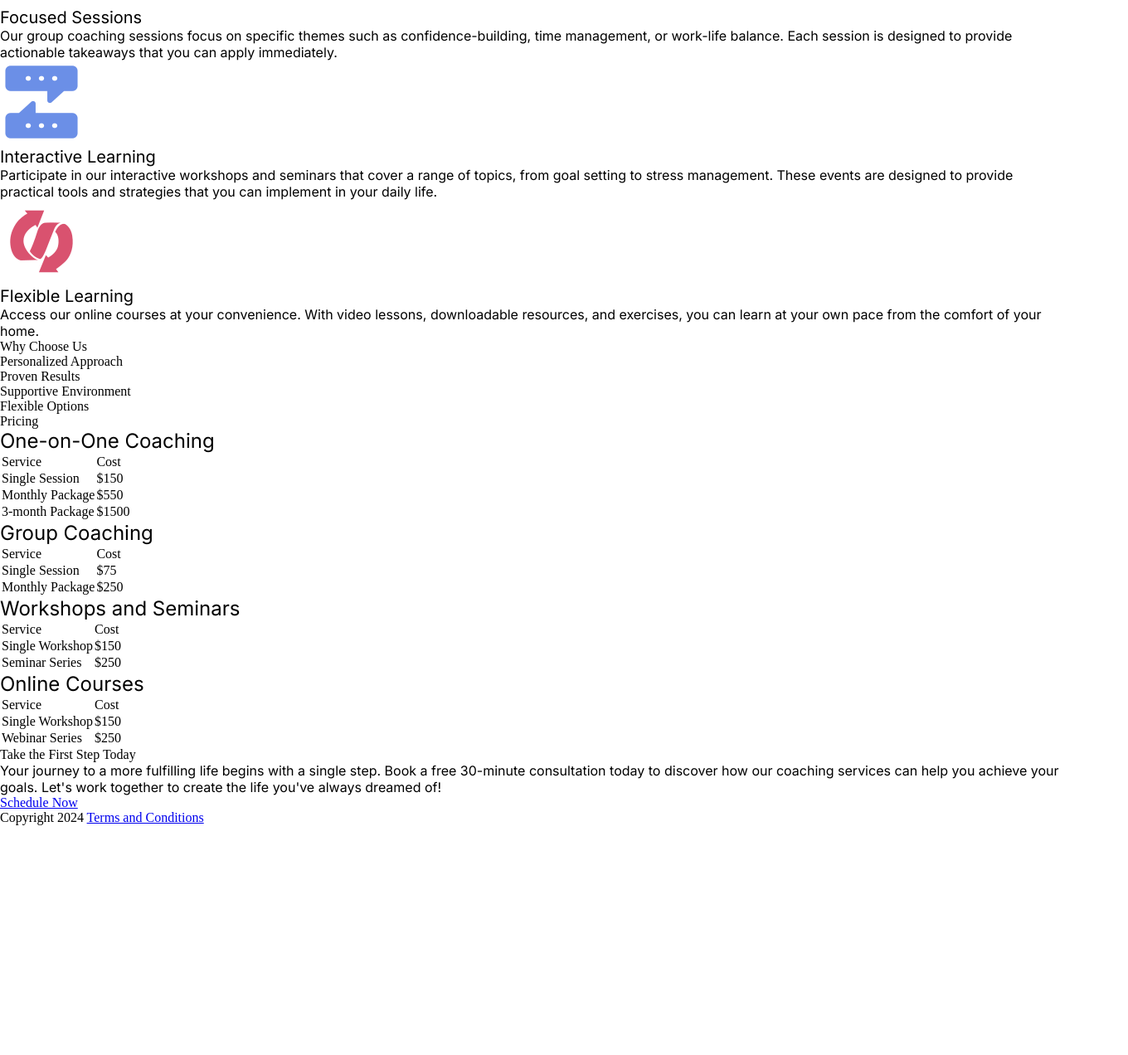
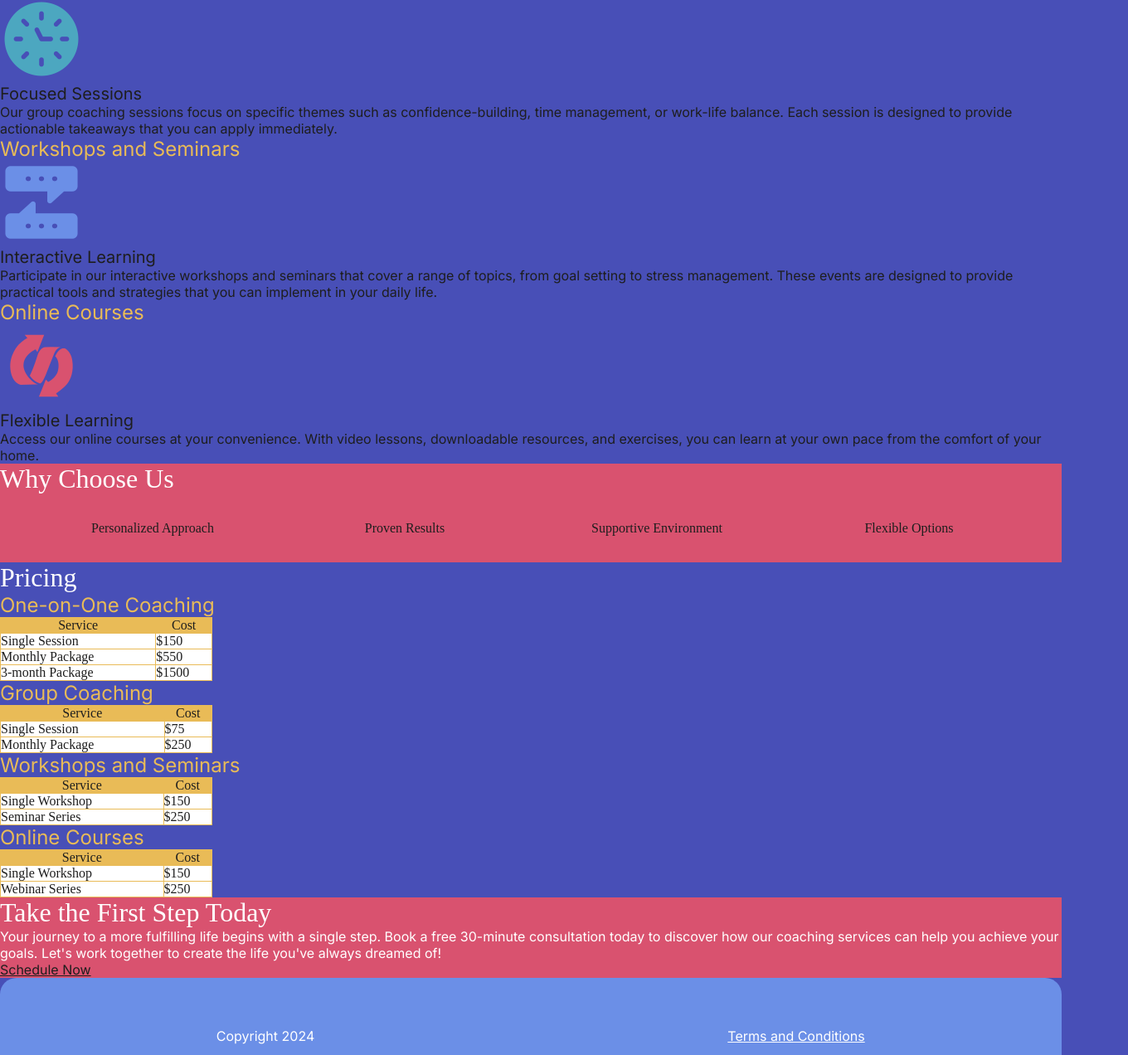
Before and after one commit to mdorth02/success, a plain HTML site: page index.html in a window 1280 px wide. Shown: the part 948-2220 px from the top of the page at 83% size, 1360 px wide, since content can reach past the window. Before the commit the page ends 1943 px from the top, so only its background shows below. Drawn offline with Linux system fonts and the light colour scheme; a web font is replaced by a local one.

Commit message:
First CSS Additions
First additions to CSS.

```diff
--- a/index.html
+++ b/index.html
@@ -12,9 +12,9 @@
         <p>Unlock your full potential with personalized life coaching</p>
     </header>
 
-    <h2>Menu</h2>
     <nav>
         <ul>
+            <li>Menu</li>
             <li><a href="#">Our Services</a></li>
             <li><a href="#choose">Why Choose Us</a></li>
             <li><a href="#prices">Prices</a></li>
@@ -26,7 +26,7 @@
         <section id="services">
             <h2>Our Services</h2>
             <section id="service-one-on-one-coaching">
-                 <h3>One on One Coaching</h3>
+                <h3>One-on-One Coaching</h3>
                 <section id="personal-development">
                     <img src="images/personal-development.png" alt="teal icon of a smiling face">
                     <h4>Personal Development</h4>
@@ -55,11 +55,17 @@
                     <h4>Focused Sessions</h4>
                     <p>Our group coaching sessions focus on specific themes such as confidence-building, time management, or work-life balance. Each session is designed to provide actionable takeaways that you can apply immediately.</p>
                 </section>
+            </section>
+            <section id="service-workshops-and-seminars">
+                <h3>Workshops and Seminars</h3>
                 <section id="service-workshops-and-seminars">
                     <img src="images/interactive-learning.png" alt="lavender icon of text conversation">
                     <h4>Interactive Learning</h4>
                     <p>Participate in our interactive workshops and seminars that cover a range of topics, from goal setting to stress management. These events are designed to provide practical tools and strategies that you can implement in your daily life.</p>
                 </section>
+            </section>
+            <section id="service-online-courses">
+                <h3>Online Courses</h3>
                 <section id="service-online-courses">
                     <img src="images/flexible-learning.png" alt="pink icon of a curly arrow">
                      <h4>Flexible Learning</h4>
@@ -82,8 +88,8 @@
                 <h3>One-on-One Coaching</h3>
                 <table>
                     <tr>
-                        <td>Service</td>
-                        <td>Cost</td>
+                        <th>Service</th>
+                        <th>Cost</th>
                     </tr>
                     <tr>
                         <td>Single Session</td>
@@ -103,8 +109,8 @@
                 <h3>Group Coaching</h3>
                 <table>
                     <tr>
-                        <td>Service</td>
-                        <td>Cost</td>
+                        <th>Service</th>
+                        <th>Cost</th>
                     </tr>
                     <tr>
                         <td>Single Session</td>
@@ -120,8 +126,8 @@
                 <h3>Workshops and Seminars</h3>
                 <table>
                     <tr>
-                        <td >Service</td>
-                        <td>Cost</td>
+                        <th >Service</th>
+                        <th>Cost</th>
                     </tr>
                     <tr>
                         <td>Single Workshop</td>
@@ -137,8 +143,8 @@
                 <h3>Online Courses</h3>
                 <table>
                     <tr>
-                        <td>Service</td>
-                        <td>Cost</td>
+                        <th>Service</th>
+                        <th>Cost</th>
                     </tr>
                     <tr>
                         <td>Single Workshop</td>
@@ -159,7 +165,7 @@
     </main>
 
     <footer>
-        <small>Copyright 2024</small>
+        <p>Copyright 2024</p>
         <a href="#">Terms and Conditions</a>
     </footer>
 </body>
--- a/styles.css
+++ b/styles.css
@@ -28,28 +28,32 @@ time, mark, audio, video {
 }
 
 /*-------------------- ROOT VARIABLES --------------------*/
-h1, h2 {
+h1,
+h2 {
     font-family: "Kavoon";
 }
 
-h3, h4, p {
+h3,
+h4,
+p,
+a {
     font-family: "Inter";
 }
 
 h1 {
-    font-size: 3em;
+    font-size: 3rem;
 }
 
-nav h2 {
-    font-size: 2em;
+h2 {
+    font-size: 2rem;
 }
 
 h3 {
-    font-size: 1.5em;
+    font-size: 1.5rem;
 }
 
 h4 {
-    font-size: 1.25em;
+    font-size: 1.25rem;
 }
 
 /*-------------------- COLORS --------------------*/
@@ -65,6 +69,123 @@ h4 {
 }
 
 /*-------------------- GLOBAL STYLES (mobile first/small) --------------------*/
+body {
+    background-color: var(--Purple);
+    color: var(--Dark-gray);
+}
+
+header {
+    background-color: var(--Lavender);
+    color: var(--White);
+    text-align: center;
+    border-radius: 20px;
+}
+
+h1 {
+    padding: 1em;
+}
+
+header p {
+    background-color: var(--Pink);
+    padding: 20px 0 2px 0;
+    font-style: italic;
+    border-radius: 10px;
+    z-index: -2;
+}
+
+nav li:first-child {
+    display: none;
+}
+
+nav {
+    background-color: var(--Yellow);
+    width: 50%;
+    padding: 20px 5px 5px 5px;
+    border-radius: 10px;
+    text-align: center;
+    position: relative;
+    left: 710px;
+    bottom: 200px;
+
+}
+
+nav ul {
+    font-family: "Inter";
+    list-style-type: none;
+    display: grid;
+    grid-template-columns: 1fr 1fr 1fr 1fr;
+    justify-content: right;
+}
+
+nav a {
+    text-decoration: none;
+    font-weight: bold;
+}
+
+nav a:hover {
+    color: var(--White);
+}
+
+a {
+    color: var(--Dark-gray);
+}
+
+h2 {
+    color: var(--White);
+}
+
+h3 {
+    color: var(--Yellow);
+}
+
+#choose {
+    background-color: var(--Pink);
+}
+
+#choose ul {
+    list-style-type: none;
+    text-align: center;
+    padding: 2rem;
+    display: grid;
+    grid-template-columns: 1fr 1fr 1fr 1fr;
+}
+
+table, th, td {
+    border: 1px solid var(--Yellow);
+    border-collapse: collapse;
+}
+
+table {
+    width: 20vw;
+}
+
+th {
+    background-color: var(--Yellow);
+}
+
+td {
+    background-color: var(--White);
+}
+
+#first-steps {
+    background-color: var(--Pink);
+    color: var(--White);
+}
+
+footer {
+    background-color: var(--Lavender);
+    color: var(--White);
+    text-align: center;
+    padding: 60px 0;
+    margin-bottom: 50px;
+    border-radius: 20px;
+    display: grid;
+    grid-template-columns: 1fr 1fr;
+}
+
+footer a {
+    color: var(--White);
+}
 
 /*-------------------- MEDIA QUERY (medium) --------------------*/
 
```
Lines whose indentation alone changed are shown as unchanged.
